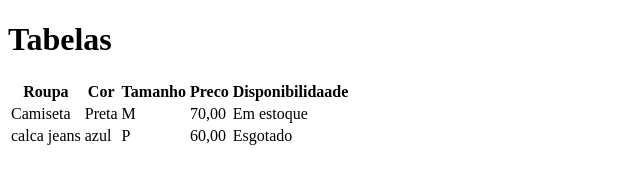
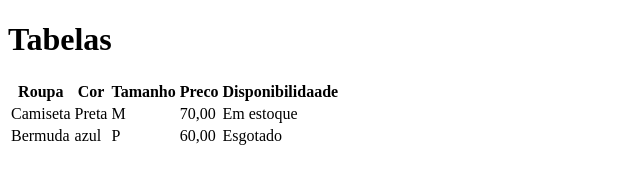
Before and after one commit to Raphaelsantos10/aula-tabela, a plain HTML site: page index.html in a window 1280 px wide. Shown: the whole page, without its empty margins (0-640 px from the left). Drawn offline with Linux system fonts and the light colour scheme.

Commit message:
trocado de calca jeans para bermuda

```diff
--- a/index.html
+++ b/index.html
@@ -26,7 +26,7 @@
 
         </tr>
         <tr>
-             <td>calca jeans</td>
+             <td>Bermuda</td>
              <td>azul</td>
              <td>P</td>
              <td>60,00</td>
```
Also changed, not shown: scr/exemplo de tabela/Estrutura de uma tabela.jpg (added).
